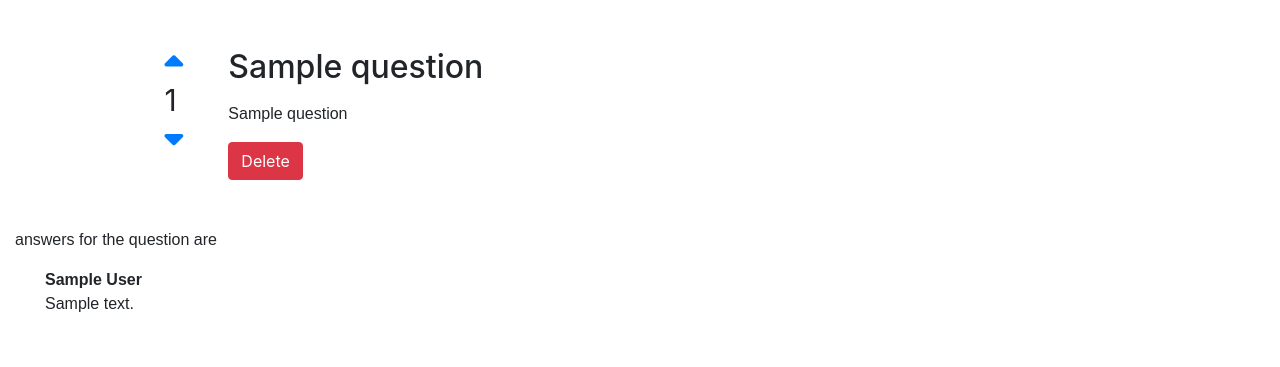
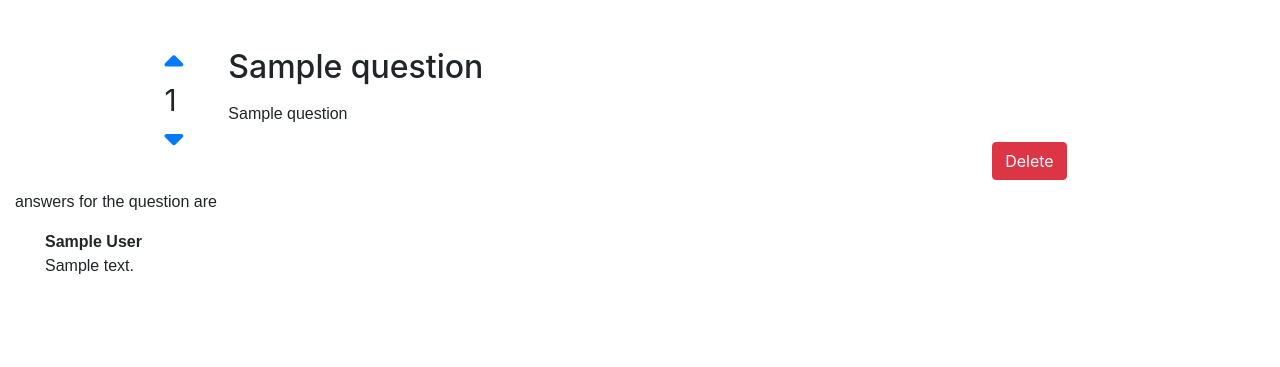
Before and after one commit to ravinduf/Forum, a Django app: page /question/1 in a window 1280 px wide. Shown: the part 176-543 px from the top of the page. Run offline with Django 3.2, Linux system fonts and the light colour scheme; a user stored in the database is signed in; tables that the repository leaves empty hold one stand-in row (values such as "Sample post"); some libraries are stand-ins or nearby versions; some web fonts are replaced.

Commit message:
positioned delete btn

```diff
--- a/forum/static/css/forum.css
+++ b/forum/static/css/forum.css
@@ -72,3 +72,8 @@ p{
     width: 400px;
 
 }
+
+.question_delete_btn{
+    position: absolute;
+    right: 0px;
+}
--- a/forum/templates/forum/question_page.html
+++ b/forum/templates/forum/question_page.html
@@ -35,7 +35,8 @@
             <h2 class="question_title">{{question}}</h2>
             <p class="question">{{question.question|linebreaks}}</p>
             {% if user.is_authenticated and question.author == request.user %}
-                <a href="{% url 'questionDelete' pk=question.pk %}"><button class='btn btn-Danger'>Delete</button></a>
+                <span class="question_delete_btn">
+                    <a href="{% url 'questionDelete' pk=question.pk %}"><button class='btn btn-Danger'>Delete</button></a></span>
             {% endif %}
 
         </div>
```
